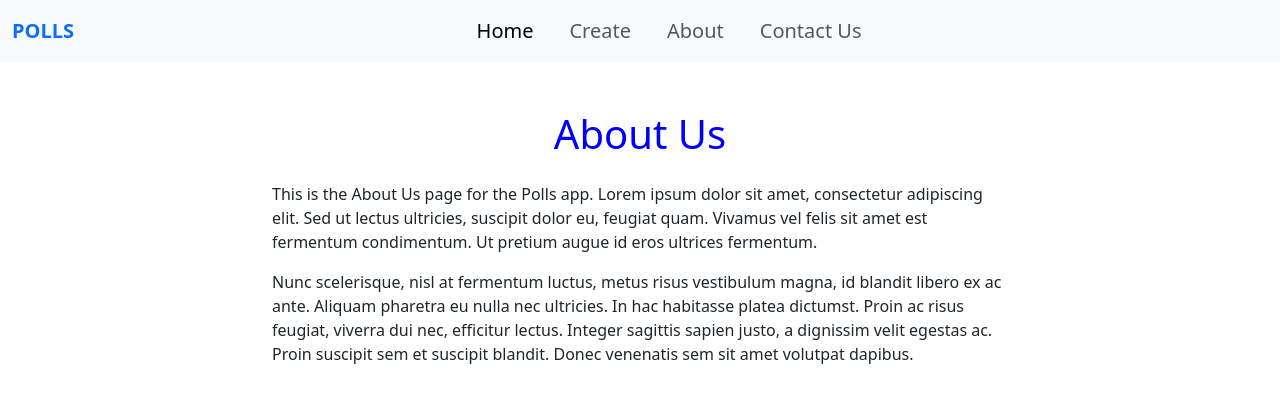
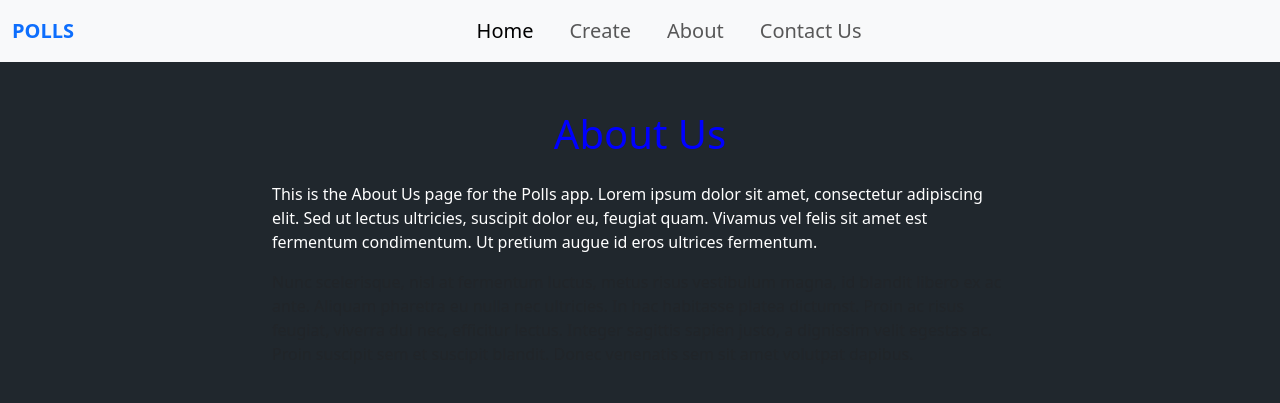
Before and after one commit to SobanAhmedK/Django-Official-Polls-app, a Django app: page /about/ in a window 1280 px wide. Shown: the top 403 px of the page. Run offline with Django 5.2, Linux system fonts and the light colour scheme.

Commit message:
Templates enhancement

```diff
--- a/polls/templates/polls/about.html
+++ b/polls/templates/polls/about.html
@@ -10,6 +10,10 @@
 </head>
 <style>
   /* Define custom CSS styles for the navbar-brand */
+  body {
+    background-color:rgb(32, 39, 45);
+
+}
   a.navbar-brand {
       color: #0d6efd;
       font-weight: bold;
@@ -43,7 +47,7 @@
         <div class="row">
             <div class="col-md-8 mx-auto">
                 <h1 class="text-center mb-4" style='color:blue'>About Us</h1>
-                <p>This is the About Us page for the Polls app. Lorem ipsum dolor sit amet, consectetur adipiscing elit. Sed ut lectus ultricies, suscipit dolor eu, feugiat quam. Vivamus vel felis sit amet est fermentum condimentum. Ut pretium augue id eros ultrices fermentum.</p>
+                <p style='color:white'>This is the About Us page for the Polls app. Lorem ipsum dolor sit amet, consectetur adipiscing elit. Sed ut lectus ultricies, suscipit dolor eu, feugiat quam. Vivamus vel felis sit amet est fermentum condimentum. Ut pretium augue id eros ultrices fermentum.</p>
                 <p>Nunc scelerisque, nisl at fermentum luctus, metus risus vestibulum magna, id blandit libero ex ac ante. Aliquam pharetra eu nulla nec ultricies. In hac habitasse platea dictumst. Proin ac risus feugiat, viverra dui nec, efficitur lectus. Integer sagittis sapien justo, a dignissim velit egestas ac. Proin suscipit sem et suscipit blandit. Donec venenatis sem sit amet volutpat dapibus.</p>
             </div>
         </div>
--- a/polls/templates/polls/index.html
+++ b/polls/templates/polls/index.html
@@ -8,6 +8,9 @@
     {% load static %}
     <link href="{% static 'polls/style.css' %}" rel="stylesheet">
     <style>
+        body {
+            background-color:rgb(32, 39, 45);
+        }
         /* Custom Styles */
         .btn{
             margin-top: 0px;
--- a/polls/templates/polls/register.html
+++ b/polls/templates/polls/register.html
@@ -9,8 +9,8 @@
     <style>
         /* Full height of the viewport */
         html, body {
-            height: 100%;
-            margin: 0;
+        height: 100%;
+        margin: 0;
         }
 
         /* Flexbox container to center the registration form */
```
